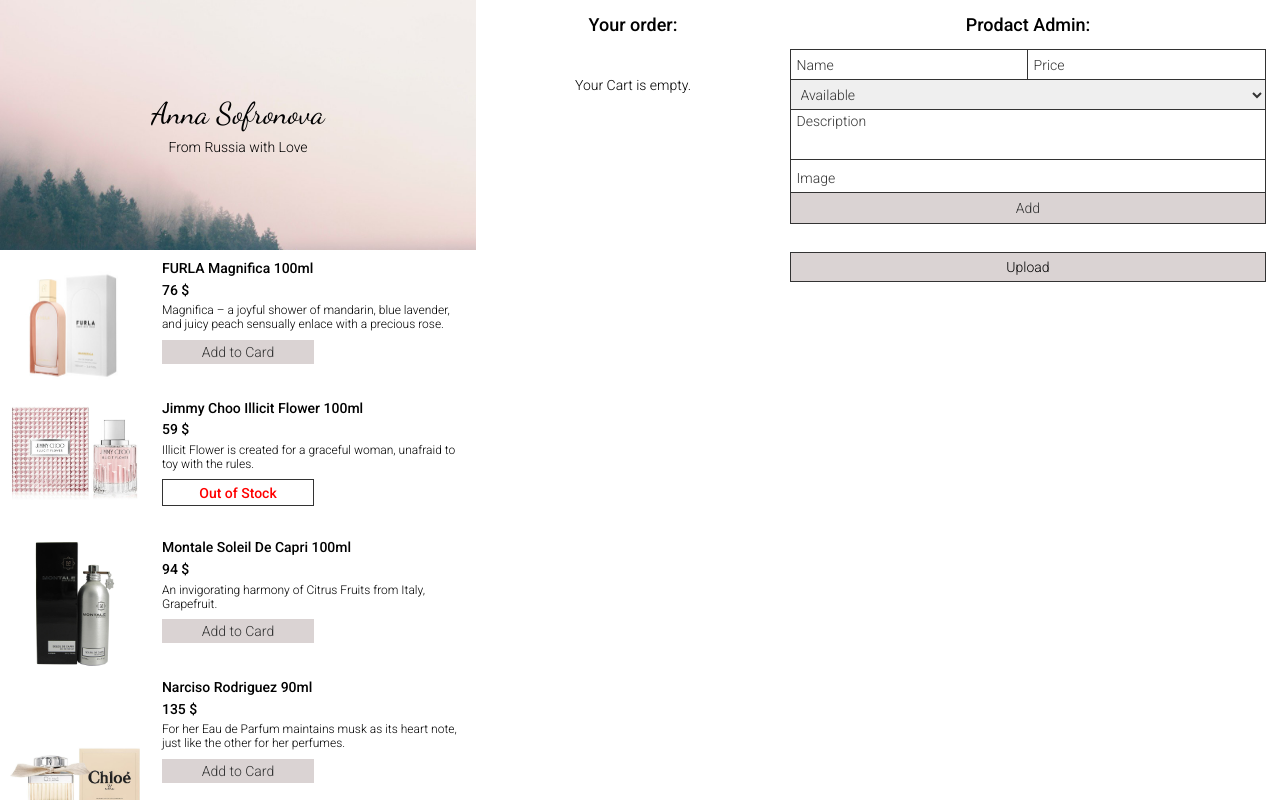
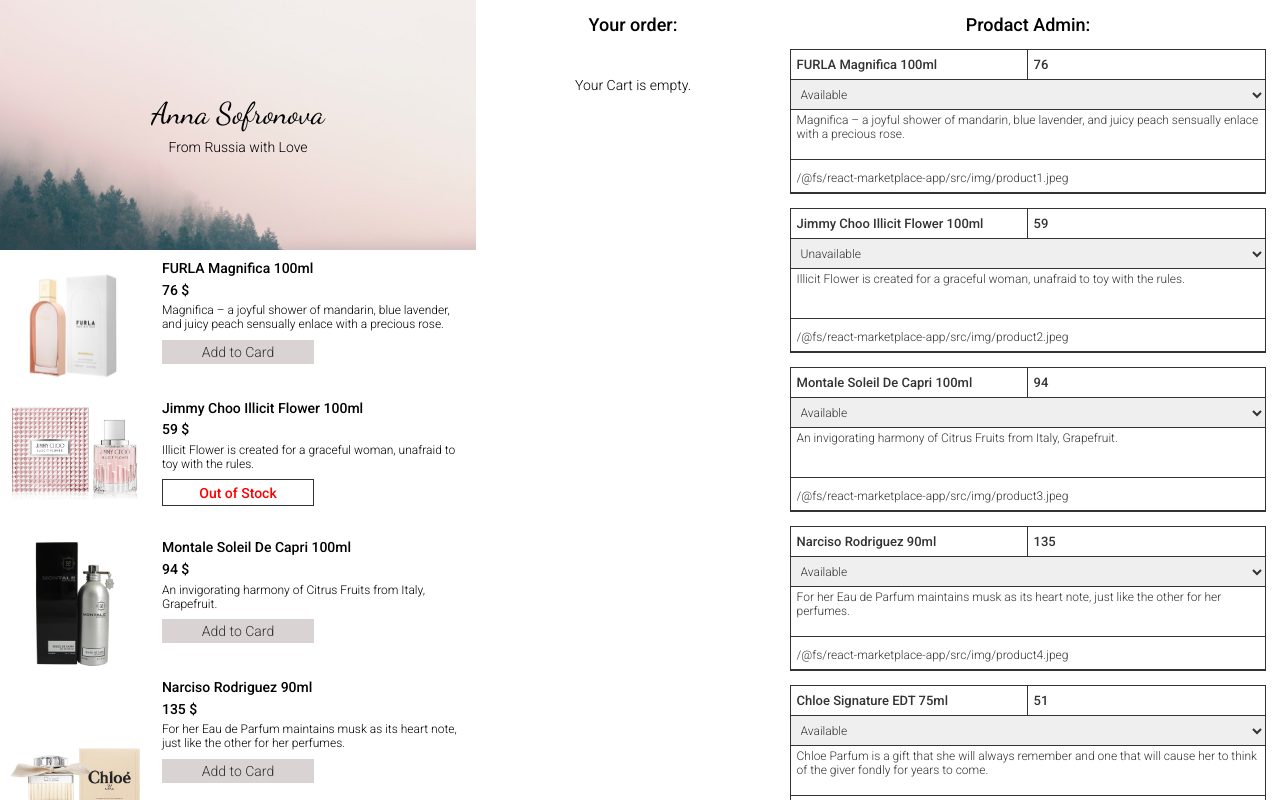
Before and after one commit to anysofronova/react-marketplace-app, a React (Create React App) app in the folder react-marketplace-app/: page /store/1 in a window 1280 px wide. Both pictures are taken after a click on the button "Upload". Built offline with nearby package versions, Linux system fonts and the light colour scheme.

Commit message:
EditProductForm Component

```diff
--- a/react-marketplace-app/package.json
+++ b/react-marketplace-app/package.json
@@ -11,10 +11,12 @@
     "@testing-library/jest-dom": "^5.16.2",
     "@testing-library/react": "^12.1.4",
     "@testing-library/user-event": "^13.5.0",
+    "firebase": "^9.6.9",
+    "re-base": "^4.0.0",
     "react": "^17.0.2",
     "react-dom": "^17.0.2",
     "react-router-dom": "^6.2.2",
-    "react-scripts": "5.0.0",
+    "react-scripts": "^5.0.0",
     "sass": "^1.49.9",
     "web-vitals": "^2.1.4"
   },
--- /dev/null
+++ b/react-marketplace-app/src/components/EditProductForm.jsx
@@ -0,0 +1,56 @@
+import React from "react";
+import "./scss/EditProductForm.scss";
+
+function EditProductForm(props) {
+  const { name, price, status, desc, image } = props.product;
+  const handleChange = (e) => {
+    const updatedProduct = {
+      ...props.product,
+      [e.currentTarget.name]: e.currentTarget.value,
+    };
+    props.updateProduct(props.index, updatedProduct);
+  };
+
+  return (
+    <div className="editform">
+      <input
+        type="text"
+        name="name"
+        className="editform__name"
+        value={name}
+        onChange={handleChange}
+      />
+      <input
+        type="text"
+        name="price"
+        className="editform__price"
+        value={price}
+        onChange={handleChange}
+      />
+      <select
+        name="status"
+        className="editform__status"
+        value={status}
+        onChange={handleChange}
+      >
+        <option value="available">Available</option>
+        <option value="unavailable">Unavailable</option>
+      </select>
+      <textarea
+        name="desc"
+        className="editform__desc"
+        value={desc}
+        onChange={handleChange}
+      />
+      <input
+        type="text"
+        name="image"
+        className="editform__image"
+        value={image}
+        onChange={handleChange}
+      />
+    </div>
+  );
+}
+
+export default EditProductForm;
--- a/react-marketplace-app/src/components/Home.jsx
+++ b/react-marketplace-app/src/components/Home.jsx
@@ -14,6 +14,12 @@
   addProduct = (product) => {
     const products = { ...this.state.products };
     products[`Product ${Date.now()}`] = product;
+    this.setState({ products });
+  };
+
+  updateProduct = (key, updatedProduct) => {
+    const products = { ...this.state.products };
+    products[key] = updatedProduct;
     this.setState({ products });
   };
 
@@ -52,6 +58,8 @@
           <ProductAdmin
             addProduct={this.addProduct}
             loadSampleProduct={this.loadSampleProduct}
+            products={this.state.products}
+            updateProduct={this.updateProduct}
           />
         </div>
       </div>
--- a/react-marketplace-app/src/components/ProductAdmin.jsx
+++ b/react-marketplace-app/src/components/ProductAdmin.jsx
@@ -1,12 +1,23 @@
 import React from "react";
 import AddProductForm from "./AddProductForm";
 import "./scss/ProductAdmin.scss";
+import EditProductForm from "./EditProductForm";
 
 function ProductAdmin(props) {
   return (
     <header className="productAdmin">
       <div className="productAdmin__wrap">
         <h2>Prodact Admin:</h2>
+        {Object.keys(props.products).map((key) => {
+          return (
+            <EditProductForm
+              key={key}
+              index={key}
+              product={props.products[key]}
+              updateProduct={props.updateProduct}
+            />
+          );
+        })}
         <AddProductForm addProduct={props.addProduct} />
         <button
           onClick={props.loadSampleProduct}
--- a/react-marketplace-app/src/components/Shipment.jsx
+++ b/react-marketplace-app/src/components/Shipment.jsx
@@ -4,7 +4,6 @@
 function Shipment(props) {
   const { total } = props;
   const shipping = total > 0 && total < 100 ? 20 : total < 200 ? 9 : 0;
-  console.log(total);
   return (
     <div className="shipment">
       {total < 200 ? (
--- /dev/null
+++ b/react-marketplace-app/src/components/scss/EditProductForm.scss
@@ -0,0 +1,35 @@
+.editform {
+  border: 1.5px solid #333;
+  margin-bottom: 1rem;
+  *::-webkit-input-placeholder {
+    color: #333;
+  }
+  * {
+    height: 30px;
+    padding: 0.2rem 0.4rem;
+    border: none;
+    border-bottom: 1px solid #333;
+    outline: none;
+    border-collapse: collapse;
+    color: #333;
+  }
+  .editform__name {
+    border-right: 1px solid #333;
+  }
+  .editform__name,
+  .editform__price {
+    width: 50%;
+    font-weight: 400;
+    font-size: 13px;
+  }
+  textarea,
+  select,
+  .editform__image {
+    width: 100%;
+    resize: none;
+    font-size: 12px;
+  }
+  textarea {
+    height: 50px;
+  }
+}
```
Also changed, not shown: 1 other file (tests, documents, lock files or other folders).
